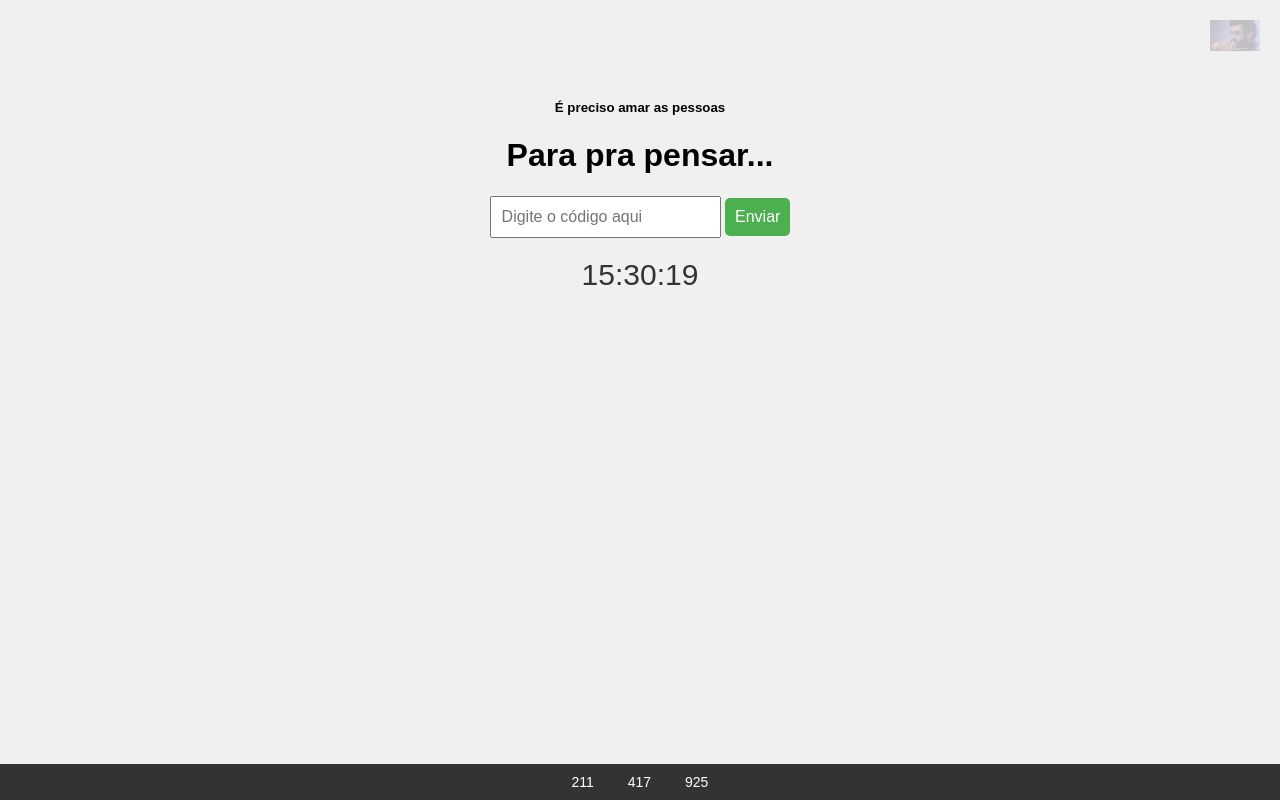
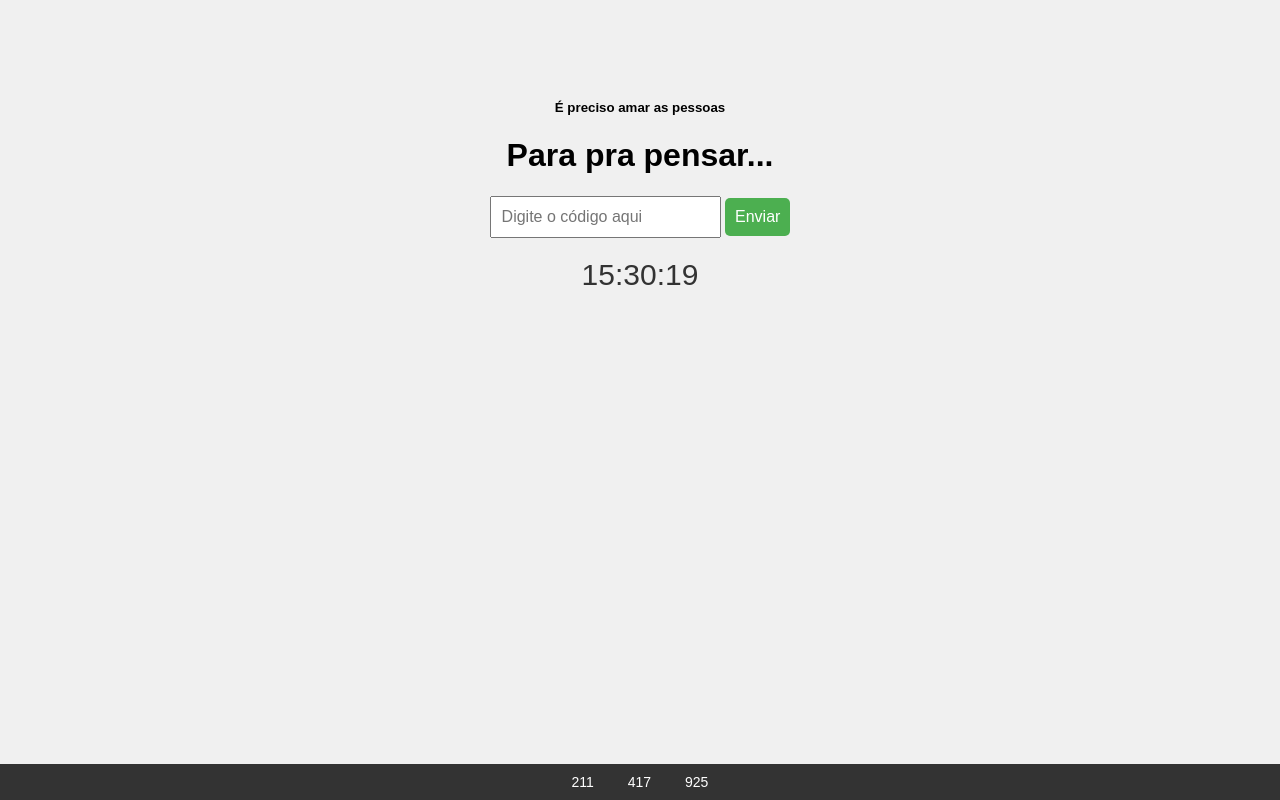
Before and after one commit to Stazmc/Enigma, a plain HTML site: page index.html in a window 1280 px wide. Drawn offline with Linux system fonts and the light colour scheme.

Commit message:
Retirando Gif

```diff
--- a/estilos.css
+++ b/estilos.css
@@ -18,13 +18,7 @@ h1 {
 
 
 }
-#Gif {
-    width: 50px;
-    opacity: 0.2;
-    position: absolute;
-    top: 20px;
-    right: 20px;
-}
+
 
 
 footer {
--- a/index.html
+++ b/index.html
@@ -56,7 +56,7 @@
   <input type="text" id="codeInput" placeholder="Digite o código aqui">
   <button onclick="checkCode()">Enviar</button>
   <div id="clock"></div>
-  <img src="gif.gif" id="Gif" alt="Dica">
+
 
 
   <script>
```
